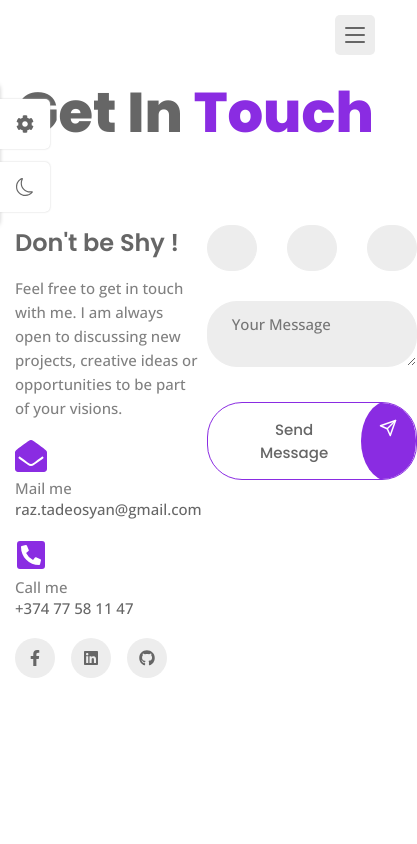
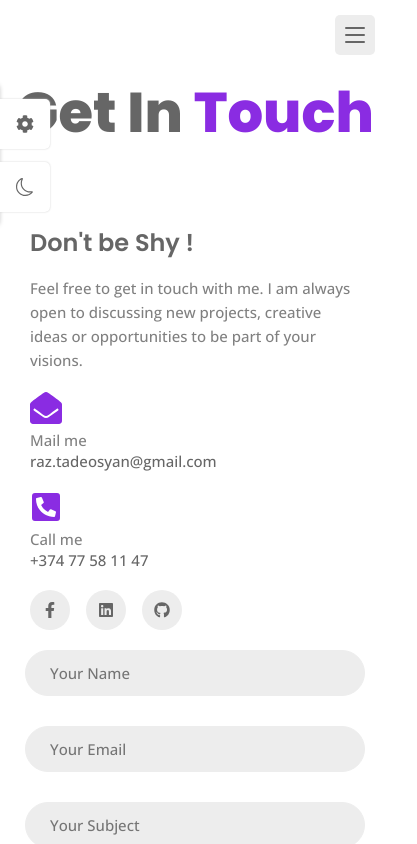
Before and after one commit to tadeosyan/portfolio, a React (Vite) app: page /contact in a window 390 px wide. Shown: the top 844 px of the page, 417 px wide, since content can reach past the window. Built offline with nearby package versions, Linux system fonts and the light colour scheme.

Commit message:
feat: contact form mobile visibility

```diff
--- a/src/components/ContactComponents/ContactComponents.module.css
+++ b/src/components/ContactComponents/ContactComponents.module.css
@@ -126,3 +126,15 @@
   font-size: var(--small-font-size);
   font-weight: var(--weight-500);
 }
+
+/* Media Queries  */
+
+@media only screen and (max-width: 765px) {
+  .formInputGroup {
+    grid-template-columns: 1fr;
+  }
+  .contactForm {
+    padding: 15px 10px;
+    align-items: center;
+  }
+}
--- a/src/pages/contact/Contact.module.css
+++ b/src/pages/contact/Contact.module.css
@@ -13,3 +13,15 @@
   line-height: 1.6;
   margin-bottom: 20px;
 }
+
+/* Media Queries  */
+
+@media only screen and (max-width: 765px) {
+  .contactContainer {
+    grid-template-columns: 1fr;
+  }
+
+  .contactData {
+    padding: 0px 15px;
+  }
+}
--- a/src/pages/home/Home.module.css
+++ b/src/pages/home/Home.module.css
@@ -59,7 +59,7 @@
 
 /* Media Queries  */
 
-@media (max-width: 765px) {
+@media only screen and (max-width: 765px) {
   .home {
     padding: 20px;
     grid-template-columns: 1fr;
```
Also changed, not shown: 1 other file (tests, documents, lock files or other folders).
